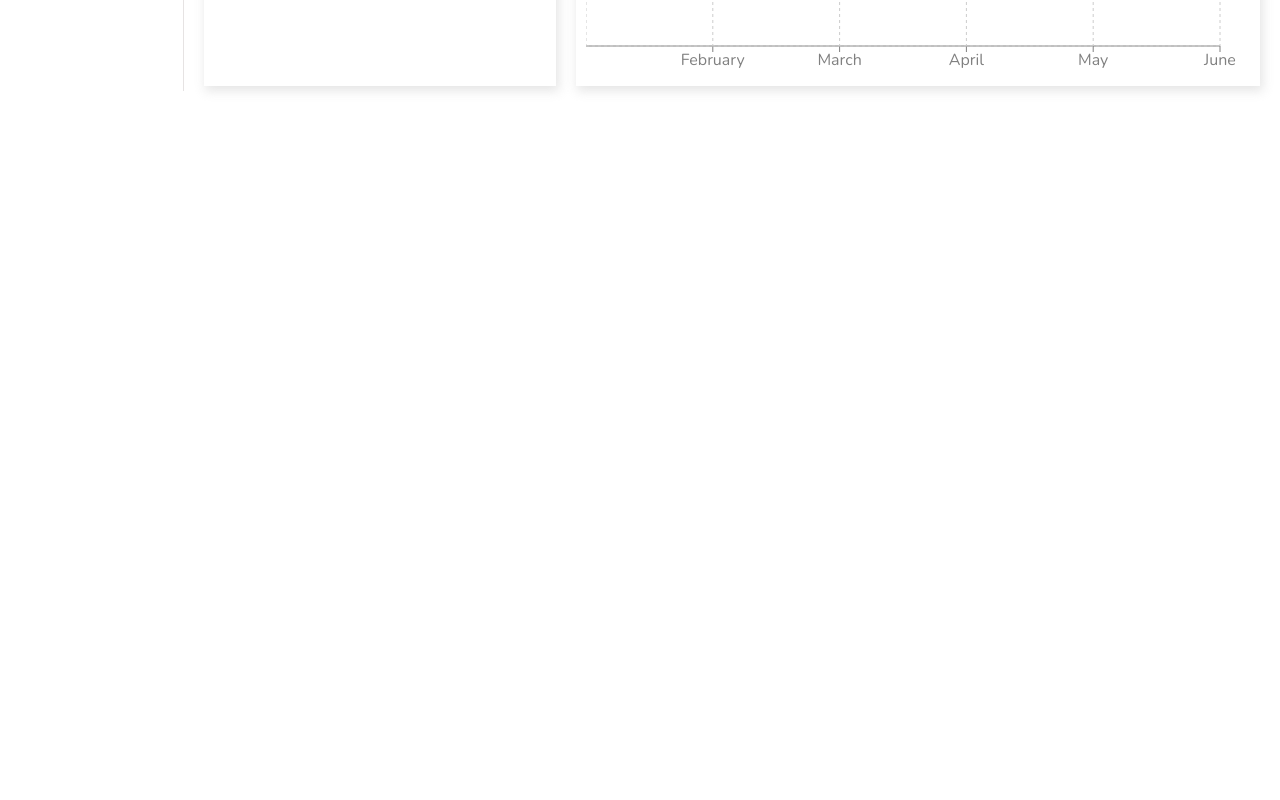
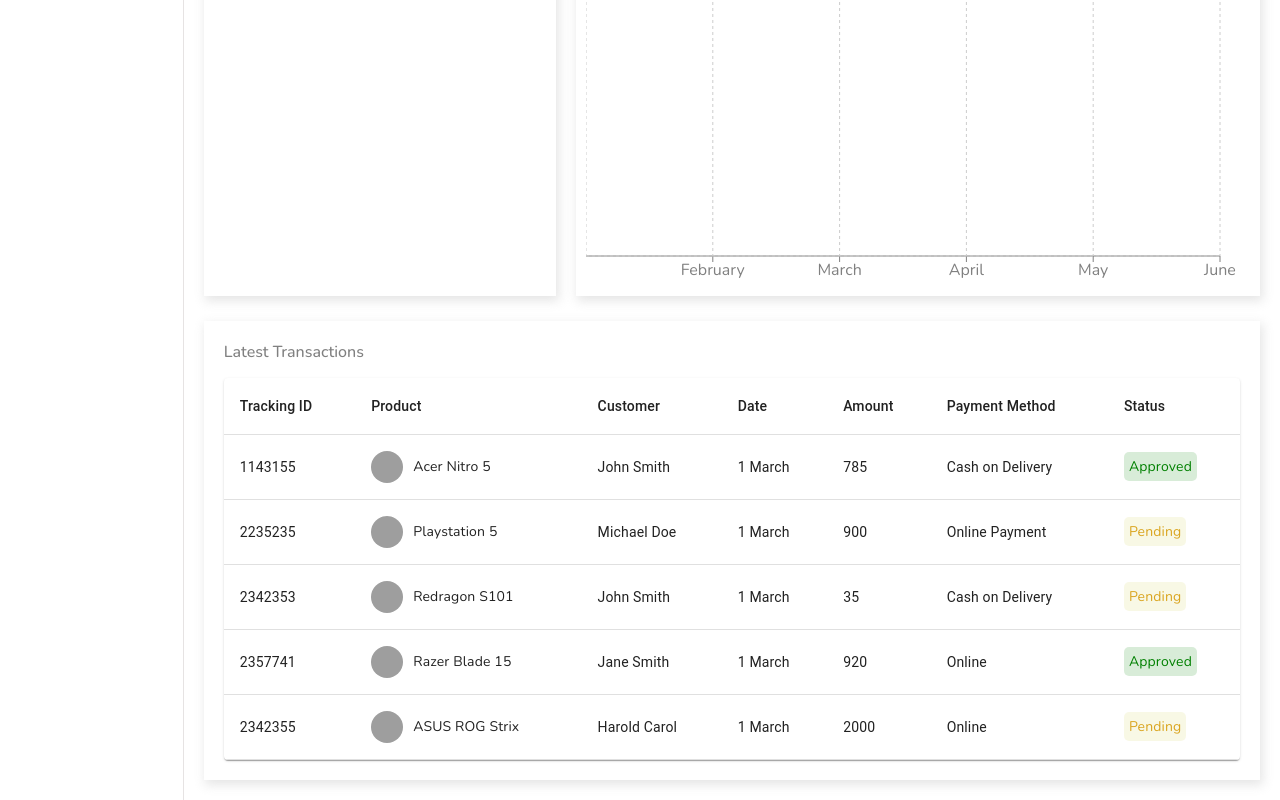
Before and after one commit to Yurii-Sapsai/project-admin-panel-desktop, a React (Create React App) app: page / in a window 1280 px wide. Shown: the part 5580-6380 px from the top of the page. Before the commit the page ends 5698 px from the top, so only its background shows below. Built offline with nearby package versions, Linux system fonts and the light colour scheme; grey boxes are pictures that could not be loaded.

Commit message:
add new component - Table

```diff
--- /dev/null
+++ b/src/components/Table/Table.jsx
@@ -0,0 +1,106 @@
+import React from 'react'
+import './Table.sass'
+
+import Table from '@mui/material/Table';
+import TableBody from '@mui/material/TableBody';
+import TableCell from '@mui/material/TableCell';
+import TableContainer from '@mui/material/TableContainer';
+import TableHead from '@mui/material/TableHead';
+import TableRow from '@mui/material/TableRow';
+import Paper from '@mui/material/Paper';
+
+function List() {
+    const rows = [
+        {
+          id: 1143155,
+          product: "Acer Nitro 5",
+          img: "https://m.media-amazon.com/images/I/81bc8mA3nKL._AC_UY327_FMwebp_QL65_.jpg",
+          customer: "John Smith",
+          date: "1 March",
+          amount: 785,
+          method: "Cash on Delivery",
+          status: "Approved",
+        },
+        {
+          id: 2235235,
+          product: "Playstation 5",
+          img: "https://m.media-amazon.com/images/I/31JaiPXYI8L._AC_UY327_FMwebp_QL65_.jpg",
+          customer: "Michael Doe",
+          date: "1 March",
+          amount: 900,
+          method: "Online Payment",
+          status: "Pending",
+        },
+        {
+          id: 2342353,
+          product: "Redragon S101",
+          img: "https://m.media-amazon.com/images/I/71kr3WAj1FL._AC_UY327_FMwebp_QL65_.jpg",
+          customer: "John Smith",
+          date: "1 March",
+          amount: 35,
+          method: "Cash on Delivery",
+          status: "Pending",
+        },
+        {
+          id: 2357741,
+          product: "Razer Blade 15",
+          img: "https://m.media-amazon.com/images/I/71wF7YDIQkL._AC_UY327_FMwebp_QL65_.jpg",
+          customer: "Jane Smith",
+          date: "1 March",
+          amount: 920,
+          method: "Online",
+          status: "Approved",
+        },
+        {
+          id: 2342355,
+          product: "ASUS ROG Strix",
+          img: "https://m.media-amazon.com/images/I/81hH5vK-MCL._AC_UY327_FMwebp_QL65_.jpg",
+          customer: "Harold Carol",
+          date: "1 March",
+          amount: 2000,
+          method: "Online",
+          status: "Pending",
+        },
+      ];
+
+
+  return (
+    <TableContainer component={Paper} className='table'>
+      <Table sx={{ minWidth: 650 }} aria-label="simple table">
+        <TableHead>
+          <TableRow>
+            <TableCell className="tableCell">Tracking ID</TableCell>
+            <TableCell className="tableCell">Product</TableCell>
+            <TableCell className="tableCell">Customer</TableCell>
+            <TableCell className="tableCell">Date</TableCell>
+            <TableCell className="tableCell">Amount</TableCell>
+            <TableCell className="tableCell">Payment Method</TableCell>
+            <TableCell className="tableCell">Status</TableCell>
+          </TableRow>
+        </TableHead>
+        <TableBody>
+          {rows.map((row) => (
+            <TableRow key={row.id}>
+              <TableCell className="tableCell">{row.id}</TableCell>
+              <TableCell className="tableCell">
+                <div className="cellWrapper">
+                  <img src={row.img} alt="" className="image" />
+                  {row.product}
+                </div>
+              </TableCell>
+              <TableCell className="tableCell">{row.customer}</TableCell>
+              <TableCell className="tableCell">{row.date}</TableCell>
+              <TableCell className="tableCell">{row.amount}</TableCell>
+              <TableCell className="tableCell">{row.method}</TableCell>
+              <TableCell className="tableCell">
+                <span className={`status ${row.status}`}>{row.status}</span>
+              </TableCell>
+            </TableRow>
+          ))}
+        </TableBody>
+      </Table>
+    </TableContainer>
+  )
+}
+
+export default List
--- /dev/null
+++ b/src/components/Table/Table.sass
@@ -0,0 +1,23 @@
+.table
+    .cellWrapper
+        display: flex
+        align-items: center
+
+        .image
+            width: 32px
+            height: 32px
+            border-radius: 50%
+            margin-right: 10px
+            object-fit: cover
+
+    .status
+        padding: 5px
+        border-radius: 5px
+
+        &.Approved
+            color: green
+            background-color: rgba(0, 128, 0, 0.151)
+
+        &.Pending
+            color: goldenrod
+            background-color: rgba(189, 189, 3, 0.103)
--- a/src/pages/HomePage/HomePage.jsx
+++ b/src/pages/HomePage/HomePage.jsx
@@ -6,6 +6,7 @@
 import Widget from '../../components/Widget/Widget'
 import Featured from '../../components/Featured/Featured'
 import Chart from '../../components/Chart/Chart'
+import Table from '../../components/Table/Table'
 
 function HomePage() {
   return (
@@ -23,6 +24,12 @@
                     <Featured/>
                     <Chart/>
                 </div>
+                <div className="listContainer">
+                  <div className="listTitle">
+                      Latest Transactions
+                  </div>
+                    <Table/>
+                </div>
             </div>
         </div>
   )
--- a/src/pages/HomePage/HomePage.sass
+++ b/src/pages/HomePage/HomePage.sass
@@ -11,3 +11,14 @@
 
         .charts
             padding: 5px 20px
+
+        .listContainer
+            -webkit-box-shadow: 2px 4px 10px 1px rgba(0, 0, 0, 0.47)
+            box-shadow: 2px 4px 10px 1px rgba(201, 201, 201, 0.47)
+            padding: 20px
+            margin: 20px
+
+            .listTitle
+                font-weight: 500
+                color: gray
+                margin-bottom: 15px
```
